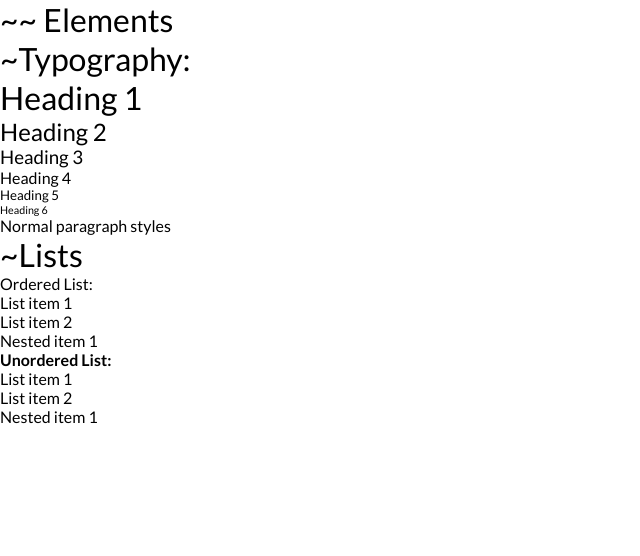
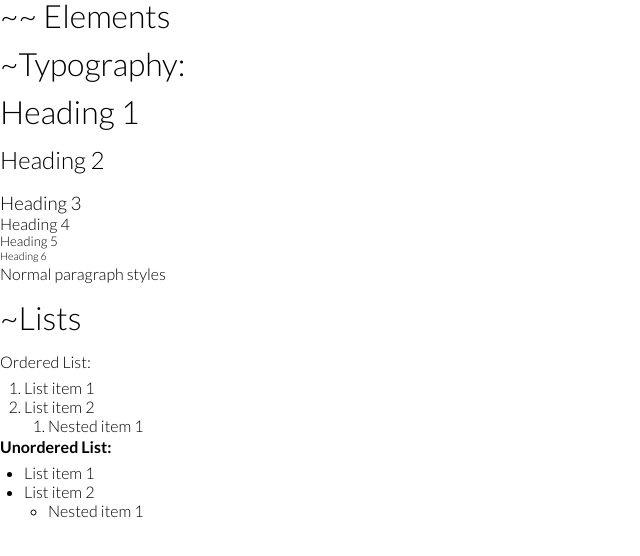
Before and after one commit to BenjaminWFox/website-2020, a Next.js app: page /styles in a window 1280 px wide. Shown: the top 556 px of the page, without its empty margins (0-640 px from the left). Built offline with nearby package versions, Linux system fonts and the light colour scheme.

Commit message:
Update styles, add spacing, theme updates

```diff
--- a/lib/posts.js
+++ b/lib/posts.js
@@ -94,7 +94,6 @@ export const getPostData = async (category, slug) => {
     .use(html)
     .process(matterResult.content)
 
-  console.log('PROCESSED')
   const contentHtml = processedContent.toString()
 
   // Combine the data with the id
--- a/pages/_app.js
+++ b/pages/_app.js
@@ -1,10 +1,15 @@
 // import App from 'next/app'
 
 // import 'github-markdown-css'
-import 'highlight.js/styles/a11y-dark.css'
 // import 'prismjs/themes/prism.css'
 // import 'prism-themes/themes/prism-a11y-dark.css'
-import GlobalStyles from '../styles/globals.js'
+import 'highlight.js/styles/a11y-dark.css'
+
+/**
+ * ResetStyles MUST be imported before GlobalStyles
+ */
+import ResetStyles from '../styles/reset'
+import GlobalStyles from '../styles/globals'
 import React from 'react'
 import { ThemeProvider } from 'react-jss'
 import { themes } from '../styles/theme'
@@ -39,6 +44,7 @@ export default function App({ Component, pageProps }) {
 
   return (
     <ThemeProvider theme={theme}>
+      <ResetStyles />
       <GlobalStyles />
       <Component
         swapTheme={handleChangeTheme}
--- a/styles/globals.js
+++ b/styles/globals.js
@@ -1,5 +1,5 @@
 import { createUseStyles, useTheme } from 'react-jss'
-import reset from './reset'
+// import reset from './reset'
 
 const useStyles = createUseStyles((theme) => ({
   '@global': {
@@ -25,8 +25,21 @@ const useStyles = createUseStyles((theme) => ({
         fontStyle: 'normal',
         fontDisplay: 'swap',
       },
+      {
+        fontFamily: 'Lato',
+        src: 'url(\'/fonts/Lato-Light.ttf\')',
+        fontWeight: 'light',
+        fontStyle: 'normal',
+        fontDisplay: 'swap',
+      },
+      {
+        fontFamily: 'Lato',
+        src: 'url(\'/fonts/Lato-LightItalic.ttf\')',
+        fontWeight: 'light',
+        fontStyle: 'italic',
+        fontDisplay: 'swap',
+      },
     ],
-    ...reset,
     html: {
       fontFamily: 'Lato, Times New Roman',
     },
@@ -38,8 +51,49 @@ const useStyles = createUseStyles((theme) => ({
       boxSizing: 'border-box',
       margin: '0 auto',
       maxWidth: '680px',
-      minWidth: '200px',
+      minWidth: '5r500px',
       padding: '45px',
+    },
+    'h1, h2': {
+      lineHeight: theme.spacing.xl,
+      marginBottom: theme.spacing.base,
+    },
+    'h1, h2, p': {
+      '& + ul, & + ol': {
+        marginTop: `-${theme.spacing.sm}`,
+      }
+    },
+    p: {
+      lineHeight: theme.spacing.lg,
+      marginBottom: theme.spacing.base,
+
+      /* image caption */
+      '& img ~ em': {
+        textAlign: 'center',
+        fontSize: '.75rem',
+        display: 'block',
+      },
+    },
+    'ul, ol': {
+      '& li': {
+        marginLeft: theme.spacing.lg,
+      }
+    },
+    blockquote: {
+      borderLeft: '2px #ccc solid',
+      fontWeight: '300',
+      fontStyle: 'italic',
+      paddingLeft: theme.spacing.lg,
+    },
+    pre: {
+      overflow: 'scroll',
+      '& code': {
+        display: 'block',
+        overflowX: 'auto',
+        background: '#2b2b2b',
+        color: '#f8f8f2',
+        padding: '0.5em',
+      }
     }
   }
 }))
--- a/styles/reset.js
+++ b/styles/reset.js
@@ -1,4 +1,7 @@
-const reset = {
+import { createUseStyles } from 'react-jss'
+
+const useStyles = createUseStyles({
+  '@global': {
     html: {
       boxSizing: 'border-box',
       fontSize: '16px',
@@ -11,13 +14,24 @@ const reset = {
       padding: 0,
       fontWeight: 'normal',
     },
-  'ol, ul': {
-    listStyle: 'none',
-  },
+    // 'ol, ul': {
+    //   listStyle: 'none',
+    // },
     img: {
       maxWidth: '100%',
       height: 'auto',
+    },
+    blockquote: {
+      margin: 0,
     }
   }
+})
 
-export default reset
+export default function ResetStyles() {
+  // eslint-disable-next-line
+  const classes = useStyles()
+
+  return null
+}
+
+// export default reset
--- a/styles/theme.js
+++ b/styles/theme.js
@@ -1,3 +1,17 @@
+const tokens = {
+  spacing: {
+    '3xs': '.125',
+    '2xs': '.25',
+    xs: '.5rem',
+    sm: '.75rem',
+    base: '1rem',
+    lg: '1.5rem',
+    xl: '2rem',
+    '2xl': '2.5rem',
+    '3xl': '3rem'
+  }
+}
+
 const light = {
   _id: 1,
   name: 'light',
@@ -8,6 +22,9 @@ const light = {
     text: {
       primary: '#000000',
     }
+  },
+  spacing: {
+    ...tokens.spacing,
   }
 }
 
```
Also changed, not shown: content/other/creating-react-component-library-abstracting-react-component-library.md (+4 -4 lines), 1 other file (tests, documents, lock files or other folders). Lines whose indentation alone changed are shown as unchanged.
